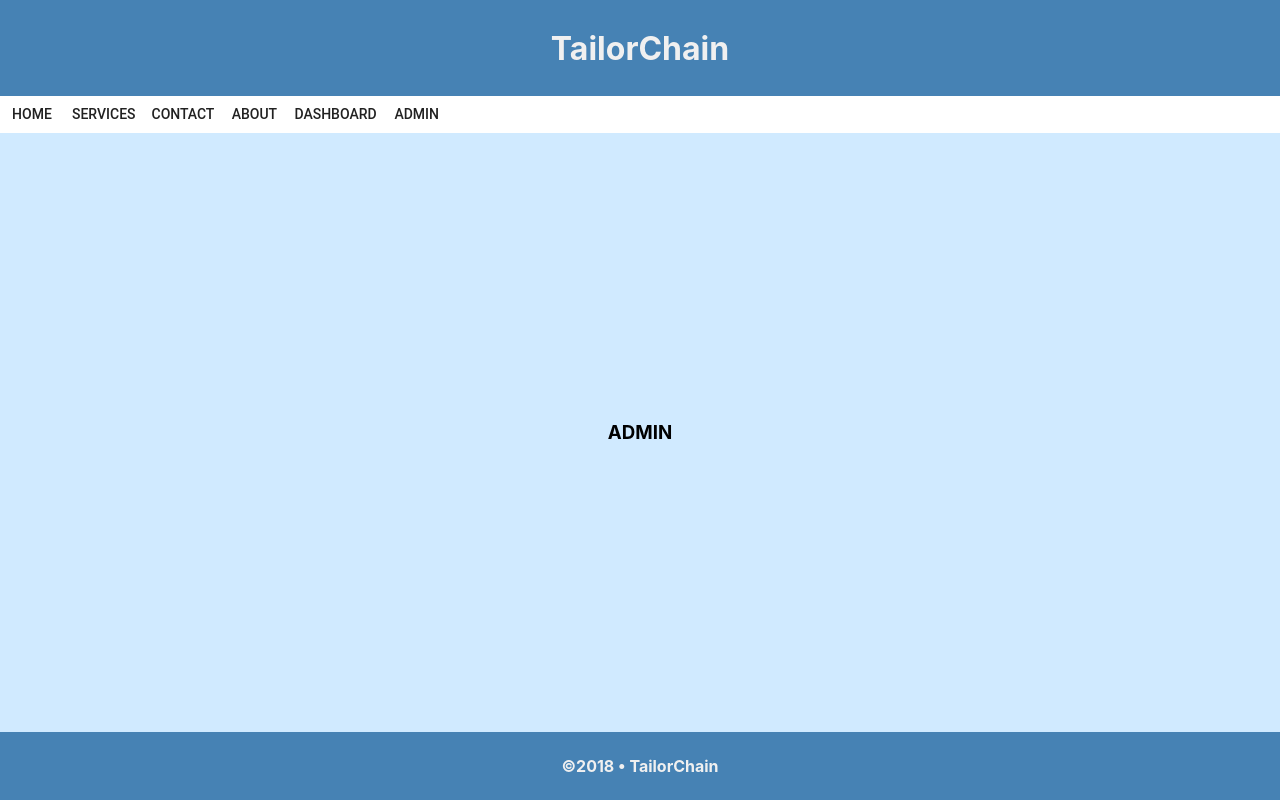
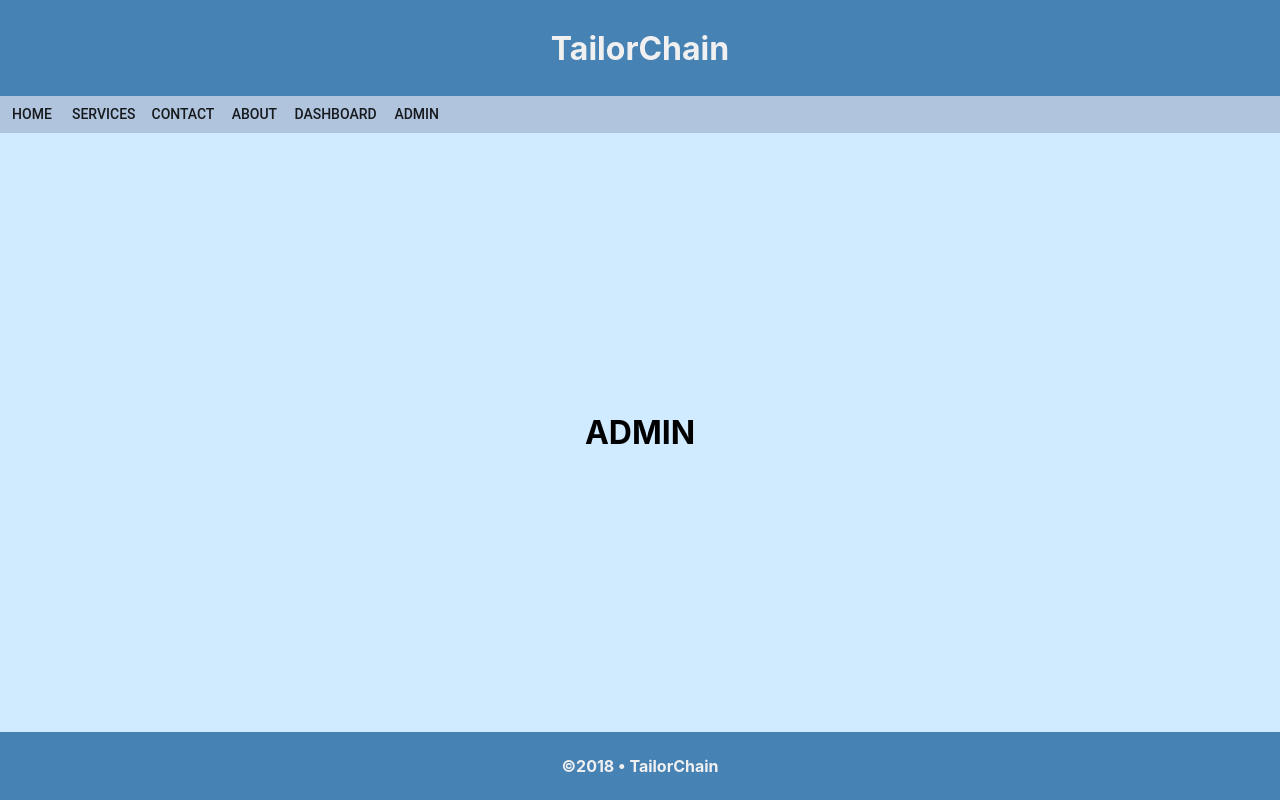
Before and after one commit to StevenJBurns/tailorchain-website, a React (Create React App) app in the folder client/: page /admin in a window 1280 px wide. Built offline with nearby package versions, Linux system fonts and the light colour scheme.

Commit message:
CSS tweaks in App.css and Pages.css

```diff
--- a/client/src/components/app/App.css
+++ b/client/src/components/app/App.css
@@ -1,6 +1,11 @@
 * {
   margin: 0;
   padding: 0
+}
+
+nav {
+  color: #F0F0F0;
+  background-color: lightsteelblue
 }
 
 header {
--- a/client/src/components/pages/Pages.css
+++ b/client/src/components/pages/Pages.css
@@ -2,13 +2,10 @@ main {
   display: flex;
   flex-direction: column;
   justify-content: center;
-  align-items: center
-}
-
-main * {
   color: black
 }
 
 main h3 {
   margin: 0 auto;
+  font-size: 32px
 }
```
